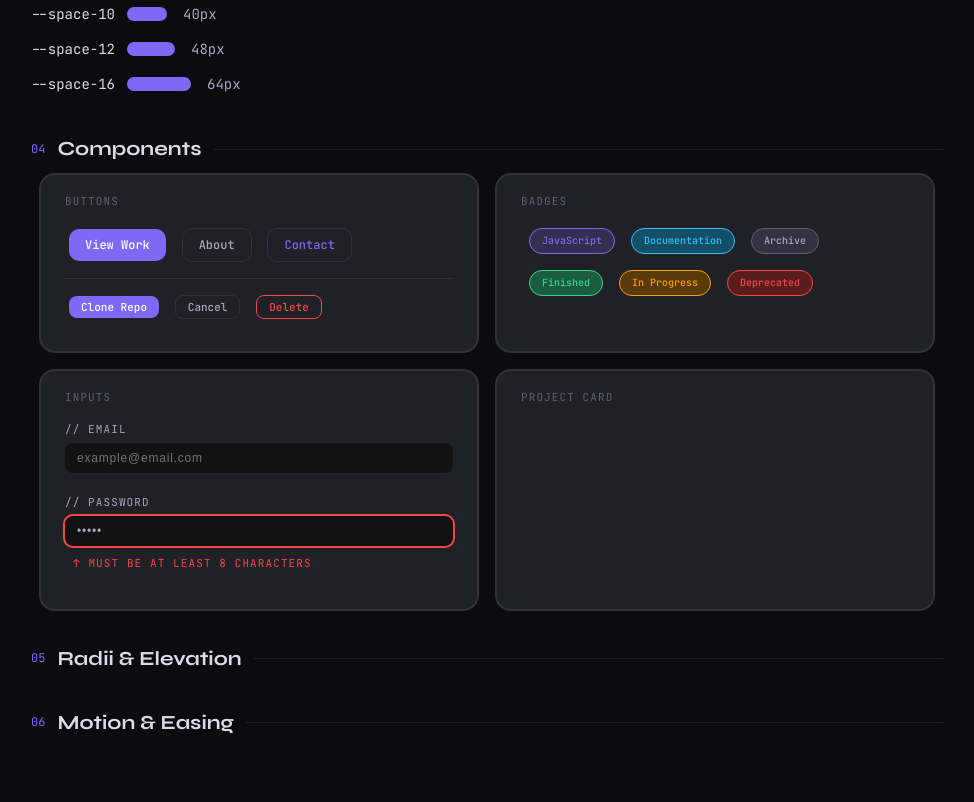
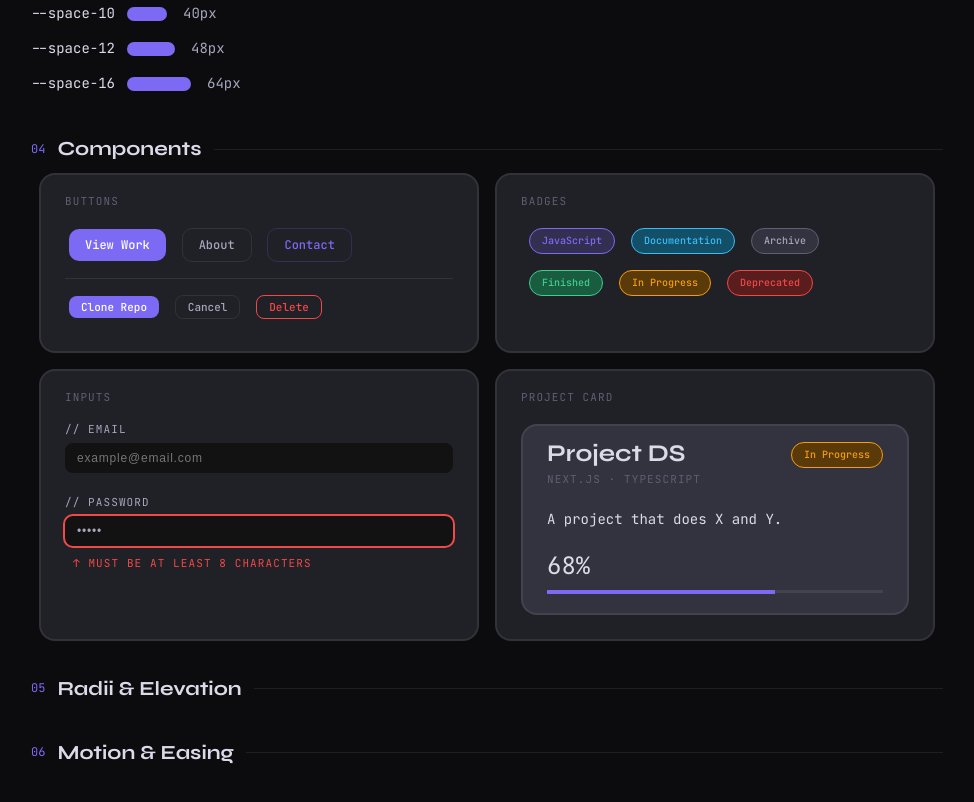
Before and after one commit to tarcies/design-system, a plain HTML site: page index.html in a window 1280 px wide. Shown: the part 1577-2379 px from the top of the page, without its empty margins (153-1127 px from the left). Drawn offline with Linux system fonts and the light colour scheme.

Commit message:
feat: add project card asset to components section

```diff
--- a/index.html
+++ b/index.html
@@ -311,6 +311,20 @@
             </div>
             <div class="component-card component-projects">
               <span class="label">project card</span>
+              <div class="project-card">
+                <div class="proj-title">
+                  <p class="proj-heading h2">Project DS</p>
+                  <p class="proj-label label">Next.js · TypeScript</p>
+                </div>
+                <div class="proj-status badge badge-warn">In Progress</div>
+                <span class="proj-desc body">A project that does X and Y. </span>
+                <div class="proj-progress">
+                  <span>68%</span>
+                  <div class="proj-progress-bar">
+                    <div class="progress"></div>
+                  </div>
+                </div>
+              </div>
             </div>
           </div>
         </div>
--- a/style.css
+++ b/style.css
@@ -396,7 +396,7 @@ body {
 }
 
 .body {
-    line-height: 1;
+    line-height: 1.5;
     font-family: var(--font-mono);
     font-weight: 400;
     font-size: 14px;
@@ -638,5 +638,56 @@ body {
 
 .input-error-msg {
     color: var(--danger);
-    margin: var(--space-1) 0 0 var(--space-2);
+    margin-top: var(--space-1);
+    margin-left: var(--space-2);
 }
+
+.project-card {
+    display: grid;
+    grid-template: 1fr auto 1fr / 1fr auto;
+    background-color: var(--bg-elevated);
+    border: 2px solid var(--border);
+    border-radius: var(--radius-16);
+    padding: var(--space-4) var(--space-6);
+    margin: var(--space-4) 0 var(--space-2);
+}
+
+.proj-title {
+    grid-area: 1 / 1 / 2 / span 1;
+}
+
+.proj-title p {
+    margin-bottom: var(--space-2);
+}
+
+/* reference common class or create a unique one? */
+.proj-status {
+    grid-area: 1 / 2 / 2 / span 1;
+    justify-self: end;
+    align-self: start;
+}
+
+.proj-desc {
+    grid-area: 2 / 1 / span 1 / -1;
+    align-self: center;
+    padding: var(--space-4) 0;
+}
+
+.proj-progress {
+    grid-area: 3 / 1 / span 1 / -1;
+    align-self: end;
+    font-size: 24px;
+}
+
+.proj-progress-bar {
+    height: 3px;
+    background-color: var(--border);
+    margin: var(--space-1) 0;
+}
+
+.proj-progress-bar .progress {
+    height: 4px;
+    width: 68%;
+    background-color: var(--accent);
+    z-index: 2;
+}
```
